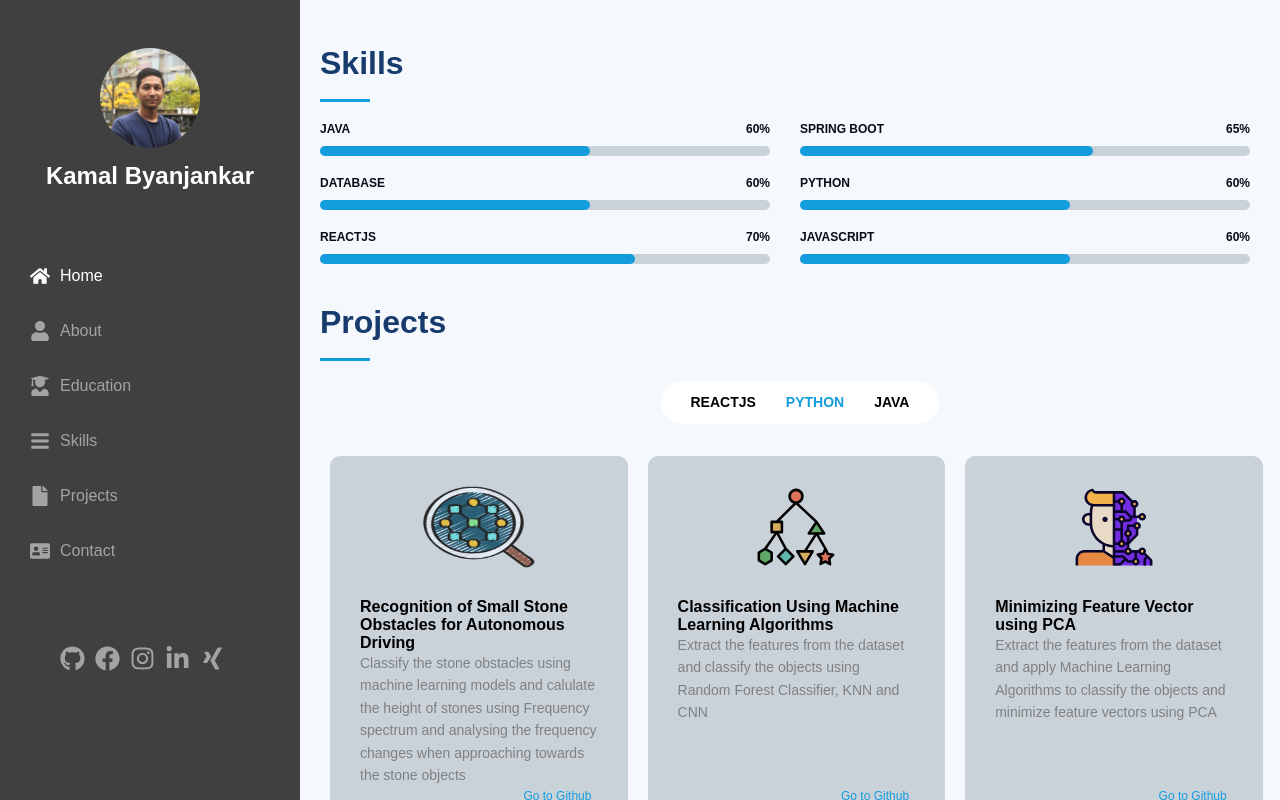
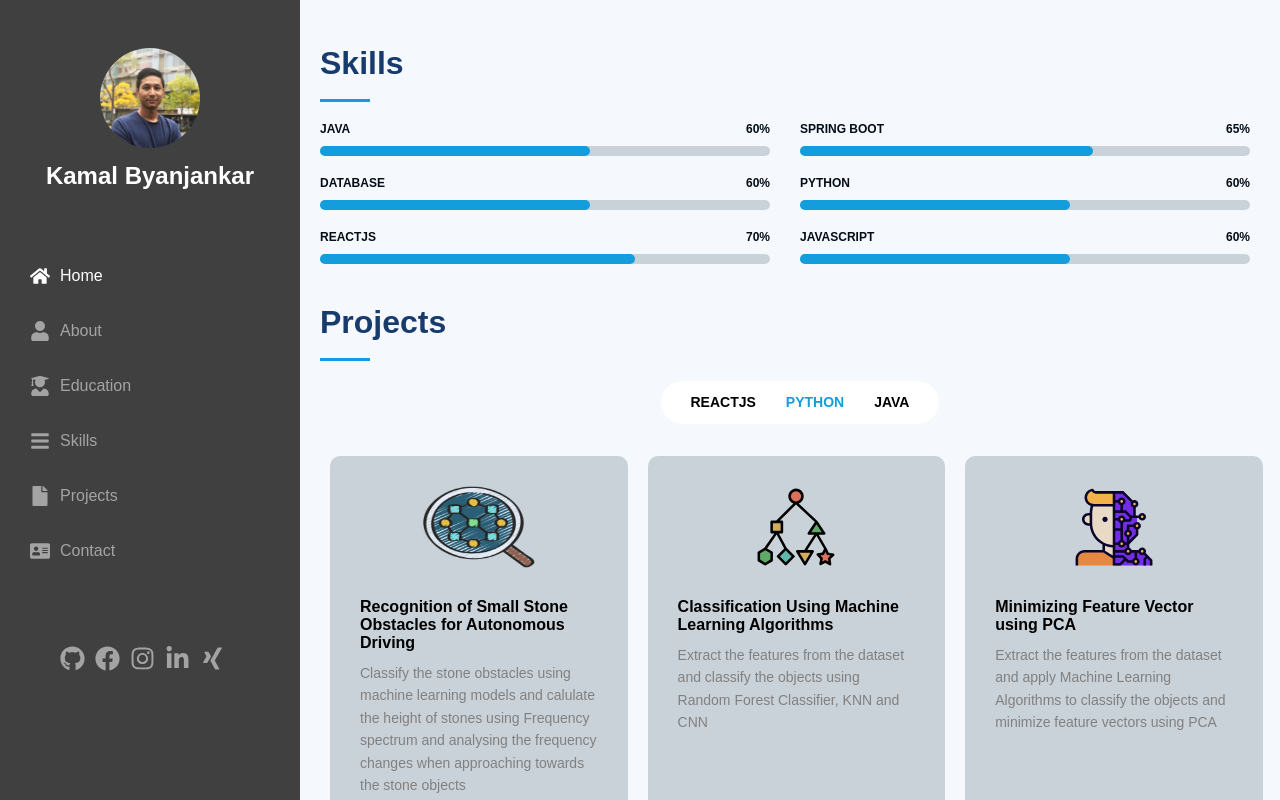
Before and after one commit to KamalByanjankar/PortfolioWebsite, a React (Create React App) app: page / in a window 1280 px wide. Both pictures are taken after a click on the item "PYTHON". Shown: the part 1696-2496 px from the top of the page. Built offline with nearby package versions, Linux system fonts and the light colour scheme.

Commit message:
className added

```diff
--- a/src/components/Projects/Projects.jsx
+++ b/src/components/Projects/Projects.jsx
@@ -194,7 +194,7 @@ const Projects = () => {
                 alt="Project logo"
                 className="projects__logo"
               />
-              <h4>{item.title}</h4>
+              <h4 className="projects__title">{item.title}</h4>
               <p className="projects__overview">{item.details}</p>
               <a
                 className="projects__link"
@@ -223,7 +223,7 @@ const Projects = () => {
                 alt="Project logo"
                 className="projects__logo"
               />
-              <h4>{item.title}</h4>
+              <h4 className="projects__title">{item.title}</h4>
               <p className="projects__overview">{item.details}</p>
               <a
                 className="projects__link"
```
